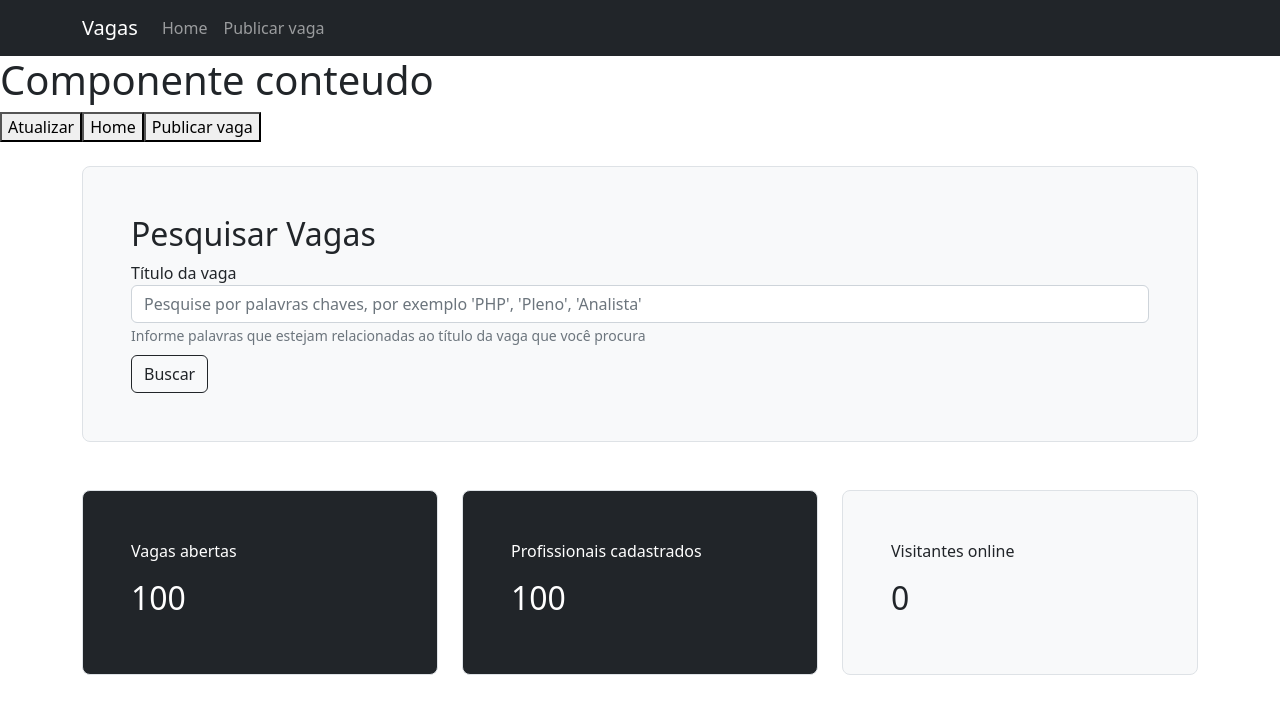
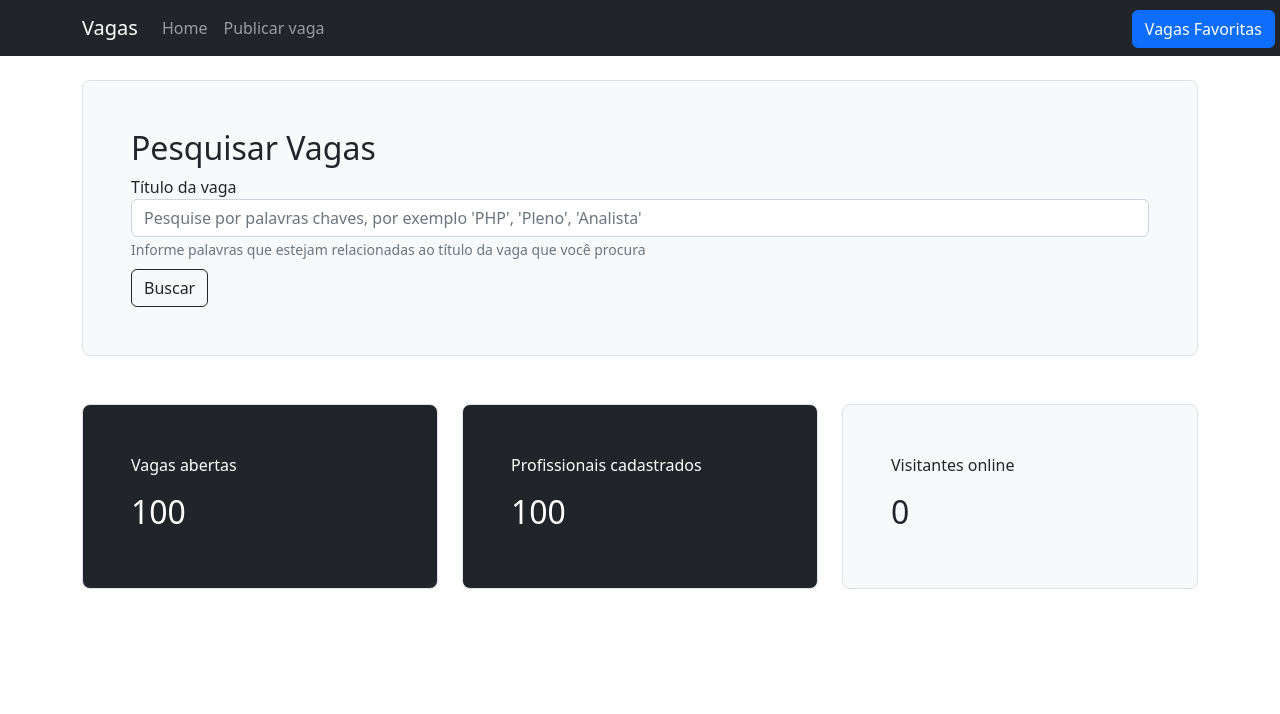
Before and after one commit to JosimarProjects/vue-vagas-front, a Vue app: page / in a window 1280 px wide. Shown: the top 714 px of the page. Built offline with nearby package versions, Linux system fonts and the light colour scheme.

Commit message:
Avançando com o desenvolvimento vagas favoritas e ajuste topo

```diff
--- a/src/App.vue
+++ b/src/App.vue
@@ -1,8 +1,8 @@
 <template>
   <div>
-    <topo-padrao></topo-padrao>
-    <!--<button @click="desmontarComponente()">Desmontar o componente conteudo</button>-->
-    <conteudo v-if="visibility"></conteudo>
+    <vagas-favoritas></vagas-favoritas>
+    <topo-padrao @navegar=" componente = $event"></topo-padrao>
+    <conteudo v-if="visibility" :conteudo="componente"></conteudo>
   </div>
 </template>
 
@@ -11,20 +11,20 @@
 
 import Conteudo from '@/components/layouts/Conteudo.vue'
 import TopoPadrao from '@/components/layouts/TopoPadrao.vue'
+import VagasFavoritas from "@/components/comuns/VagasFavoritas";
+
 
 
 export default {
   name: 'App',
   data: () => ({
-    visibility: true
+    visibility: true,
+    componente: "Home"
+
   }),
-  methods: {
-    desmontarComponente() {
-      this.visibility = false
 
-    }
-  },
   components: {
+    VagasFavoritas,
     Conteudo,
     TopoPadrao
   }
--- /dev/null
+++ b/src/components/comuns/VagasFavoritas.vue
@@ -0,0 +1,40 @@
+<template>
+  <div>
+    <div class="divVagasFavoritas">
+      <button class="btn btn-primary" type="button" data-bs-toggle="offcanvas" data-bs-target="#offcanvasRight"
+              aria-controls="offcanvasRight">
+        Vagas Favoritas
+      </button>
+
+    </div>
+    <div class="offcanvas offcanvas-end" tabindex="-1" id="offcanvasRight" aria-labelledby="offcanvasRightLabel">
+      <div class="offcanvas-header">
+        <h5 id="offcanvasRightLabel">Vagas Favoritadas</h5>
+        <button type="button" class="btn-close text-reset" data-bs-dismiss="offcanvas" aria-label="Close"></button>
+      </div>
+      <div class="offcanvas-body">
+        ...
+      </div>
+    </div>
+
+  </div>
+
+</template>
+
+<script>
+export default {
+  name: "VagasFavoritas"
+
+}
+</script>
+
+<style scoped>
+
+.divVagasFavoritas {
+  position: absolute;
+  z-index: 1;
+  top: 10px;
+  right: 5px
+}
+
+</style>
--- a/src/components/layouts/Conteudo.vue
+++ b/src/components/layouts/Conteudo.vue
@@ -1,11 +1,5 @@
 <template>
   <div>
-    <h1>{{ titulo }}</h1>
-    <button @click="atualizarComponente()">Atualizar</button>
-    <button @click="conteudo = 'home'">Home</button>
-    <button @click="conteudo = 'publicar-vaga'">Publicar vaga</button>
-    <!-- <home></home>
-     <publicar-vaga></publicar-vaga>-->
     <keep-alive>
       <component :is="conteudo"></component>
     </keep-alive>
@@ -19,62 +13,18 @@ import PublicarVaga from '@/components/views/PublicarVaga'
 
 export default {
   name: 'Conteudo',
+  props: {
+    conteudo: {
+      type: String,
+      required: true
+    }
+  },
   components: {
     Home,
     PublicarVaga
+  }
 
-  },
-  data: () => ({
-    teste: 'O componente foi criado',
-    titulo: 'Componente conteudo',
-    conteudo: 'home'
-  }),
-  methods: {
-    atualizarComponente() {
-      this.titulo += '*'
 
-    }
-
-  },
-  /*  beforeCreate() {
-      console.log('antes de criar')
-    },
-    created() {
-      console.log('criado', this.teste)
-    },
-    beforeMount() {
-      console.log('Antes de montar')
-    },
-    mounted() {
-      console.log('Montado')
-    },
-    beforeUpdate() {
-      console.log('antes de arualizado')
-    },
-    updated() {
-      console.log('atualizado')
-    },
-    beforeUnmount() {
-      console.log('antes de desmontar/destruir')
-    },
-    unmounted() {
-      console.log('desmontado/destruido')
-    },
-    errorCaptured() {
-      console.log('Erro capturado')
-    },
-    renderTraked() {
-      console.log('re renderização rastreada')
-    },
-    renderTriggered(){
-      console.log('re renderização acionada')
-    },
-    activated(){
-      console.log('Componente é ativado')
-    },
-    deactivated() {
-      console.log('Componente é desativado')
-    }*/
 }
 
 </script>
--- a/src/components/layouts/TopoPadrao.vue
+++ b/src/components/layouts/TopoPadrao.vue
@@ -9,10 +9,10 @@
       <div class="collapse navbar-collapse" id="navbarSupportedContent">
         <ul class="navbar-nav me-auto mb-2 mb-lg-0">
           <li class="nav-item">
-            <a class="nav-link " href="#">Home</a>
+            <a class="nav-link " href="#" @click="navegarPara('home')">Home</a>
           </li>
           <li class="nav-item">
-            <a class="nav-link" href="#">Publicar vaga</a>
+            <a class="nav-link" href="#" @click="navegarPara('PublicarVaga')">Publicar vaga</a>
           </li>
 
         </ul>
@@ -25,7 +25,14 @@
 
 <script>
 export default {
-  name: 'TopoPadrao'
+
+  name: 'TopoPadrao',
+  methods: {
+    navegarPara(p) {
+      this.$emit('navegar', p)
+
+    }
+  }
 }
 
 </script>
--- a/src/components/views/PublicarVaga.vue
+++ b/src/components/views/PublicarVaga.vue
@@ -45,14 +45,11 @@
       </div>
     </div>
     <div class="row mt-3">
-      {{ titulo }} | {{ descricao }} |{{ salario }} |{{ modalidade }} |{{ tipo }}
       <div class="col">
         <button type="submit" class=" btn btn-primary" @click="salvarVaga()">Cadastrar</button>
       </div>
     </div>
   </div>
-
-
 </template>
 
 <script>
```
